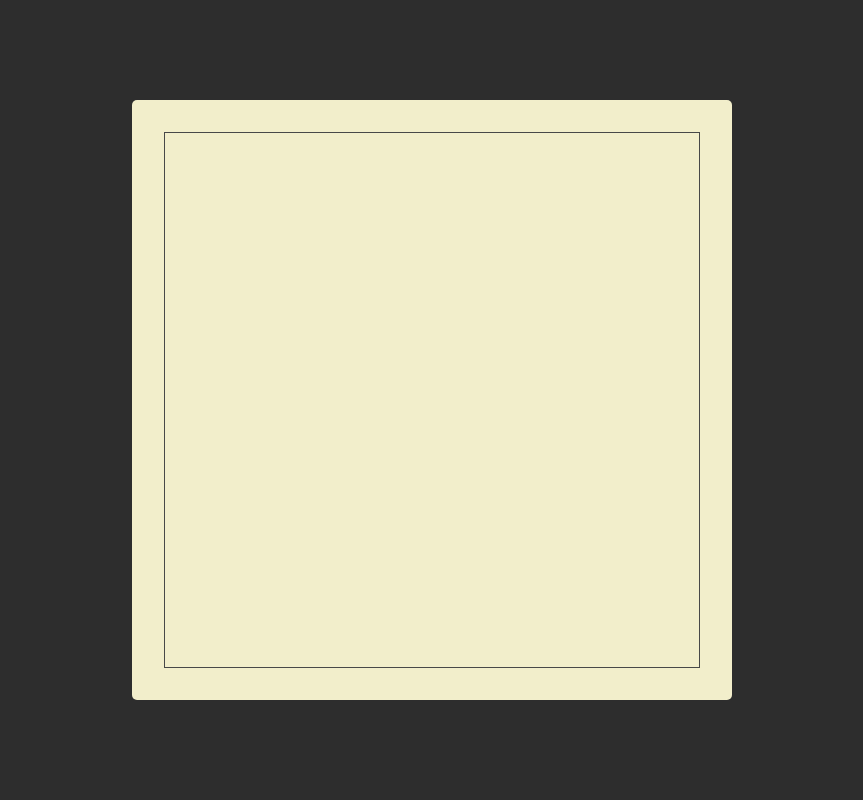
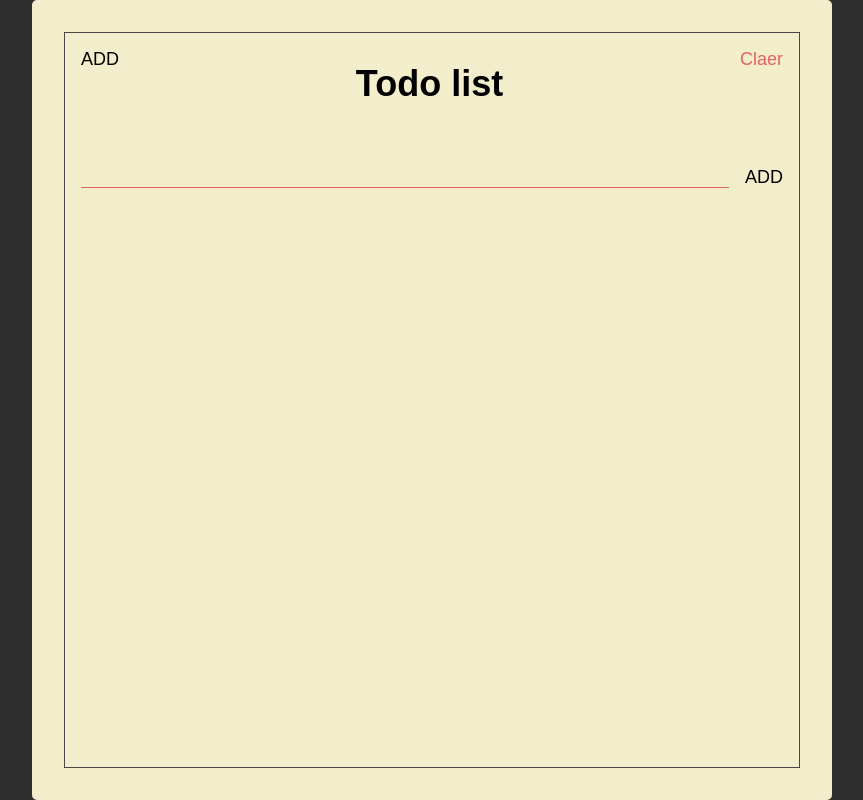
Before and after one commit to hmfzh/react-starter, a website: page index.html in a window 1280 px wide. Shown: the whole page, without its empty margins (208-1071 px from the left). Drawn offline with Linux system fonts and the light colour scheme.

Commit message:
make a todo section

```diff
--- a/index.html
+++ b/index.html
@@ -9,7 +9,20 @@
   </head>
   <body>
     <div class="container">
-      <div class="frame"></div>
+      <div class="frame">
+        <section class="header">
+          <button class="header-btn">ADD</button>
+          <h1 class="header-title">Todo list</h1>
+          <button class="header-btn main-read-color">Claer</button>
+        </section>
+
+        <section class="add">
+          <form class="add-form">
+            <input type="text" class="add-input" />
+            <button class="add-btn">ADD</button>
+          </form>
+        </section>
+      </div>
     </div>
   </body>
 </html>
--- a/style.css
+++ b/style.css
@@ -1,5 +1,13 @@
 * {
   box-sizing: border-box;
+}
+
+:root {
+  --main-red-color: #e06262;
+}
+
+.main-read-color {
+  color: var(--main-red-color);
 }
 
 html {
@@ -23,8 +31,8 @@ body {
 }
 
 .container {
-  height: 600px;
-  width: 600px;
+  height: 800px;
+  width: 800px;
   background-color: #f2eecb;
   border-radius: 5px;
   padding: 32px;
@@ -33,4 +41,55 @@ body {
 .frame {
   border: 1px solid #484848;
   height: 100%;
+  display: flex;
+  flex-direction: column;
 }
+
+.header {
+  display: flex;
+  align-items: flex-start;
+}
+
+.header-title {
+  flex: 1;
+  text-align: center;
+  font-size: 3.6rem;
+}
+
+.header-btn {
+  font-size: 1.8rem;
+  font-family: sans-serif;
+  padding: 16px;
+  background: unset;
+  outline: unset;
+  border: unset;
+  cursor: pointer;
+}
+
+.add {
+  padding: 16px;
+}
+
+.add-form {
+  display: flex;
+  align-items: flex-start;
+}
+
+.add-input {
+  background: unset;
+  border: unset;
+  flex: 1;
+  outline: none;
+  font-size: 30px;
+  border-bottom: 1px solid var(--main-red-color);
+}
+
+.add-btn {
+  font-size: 1.8rem;
+  padding: 16px;
+  padding-right: unset;
+  cursor: pointer;
+  background: unset;
+  border: unset;
+  outline: none;
+}
```
